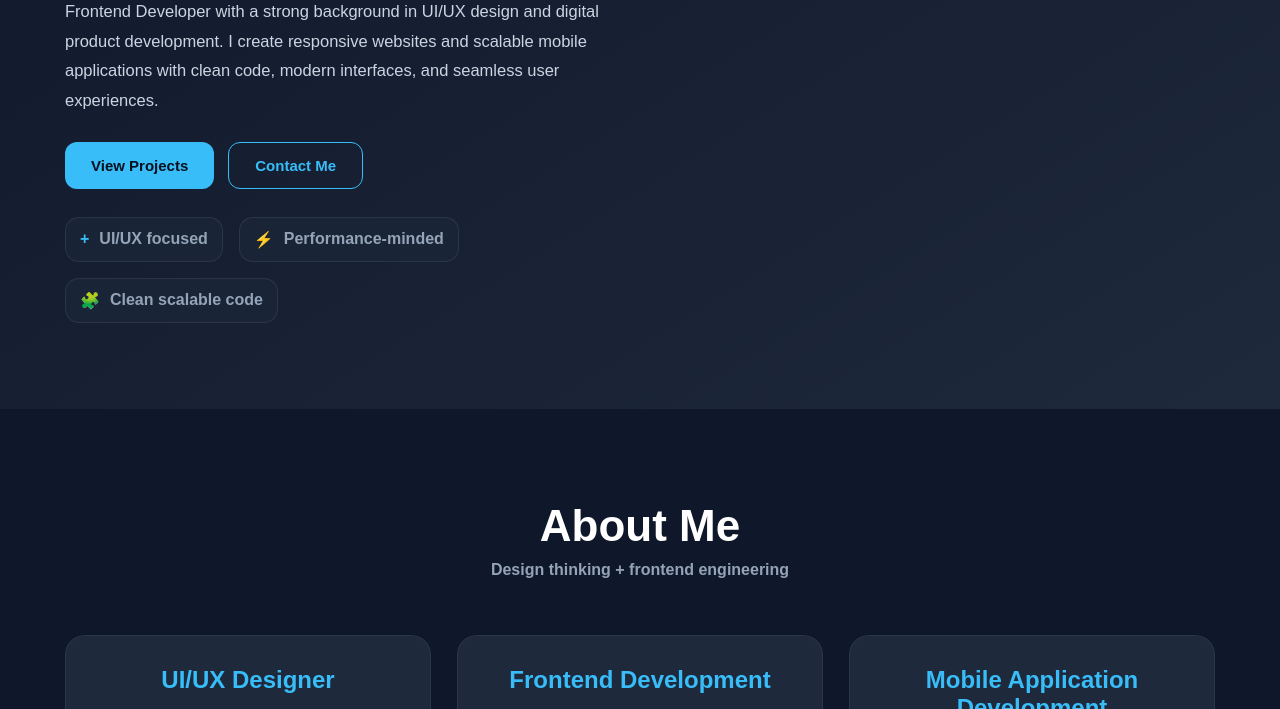
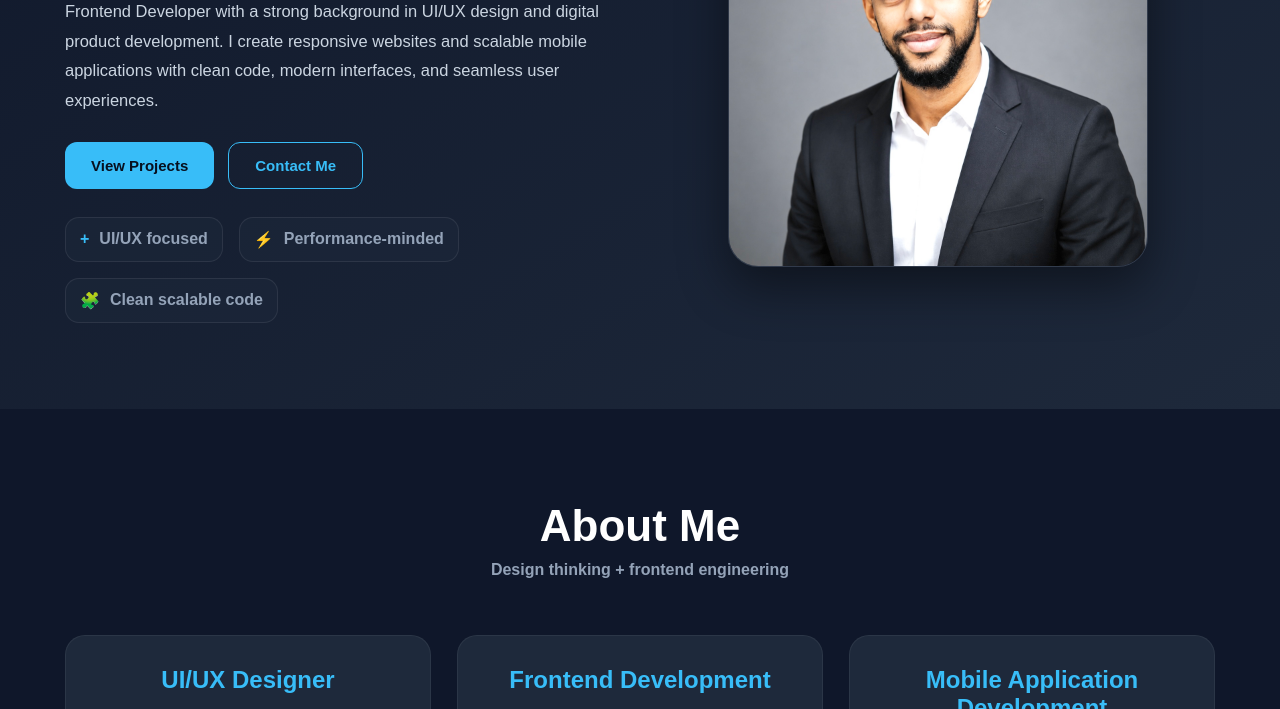
Before and after one commit to hassanmahgoub/My-WebSite, a plain HTML site: page index.html in a window 1280 px wide. Shown: the part 391-1100 px from the top of the page. Drawn offline with Linux system fonts and the light colour scheme.

Commit message:
Update index.html

```diff
--- a/index.html
+++ b/index.html
@@ -57,7 +57,7 @@
 
         <div class="hero-image" aria-hidden="true">
           <img
-            src="hassan.JPEG"
+            src="hassan.jpg"
             alt="Portrait of Hassan Mahgoub"
             loading="eager"
             onerror="this.style.display='none'"
```
